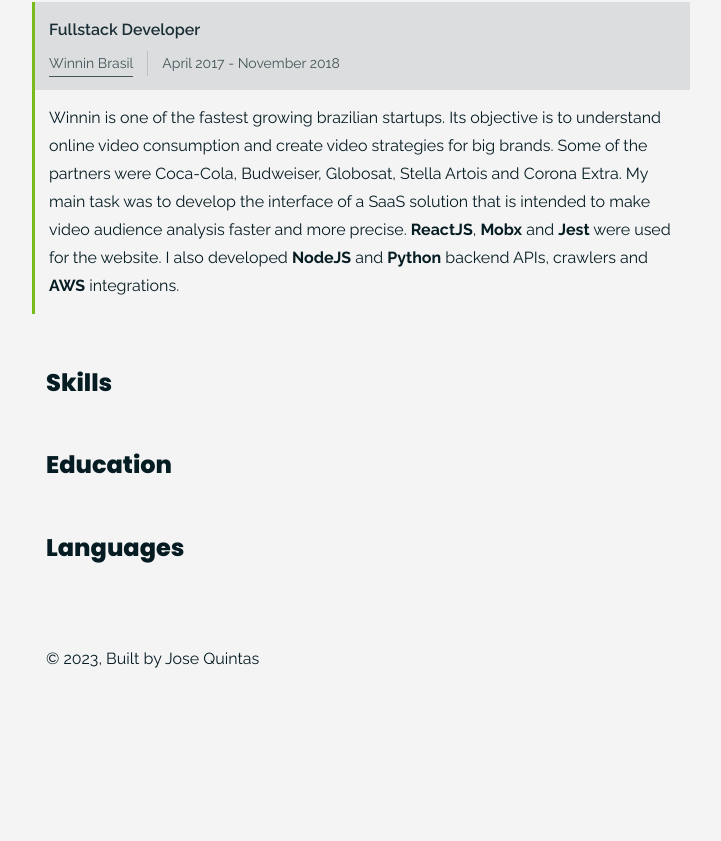
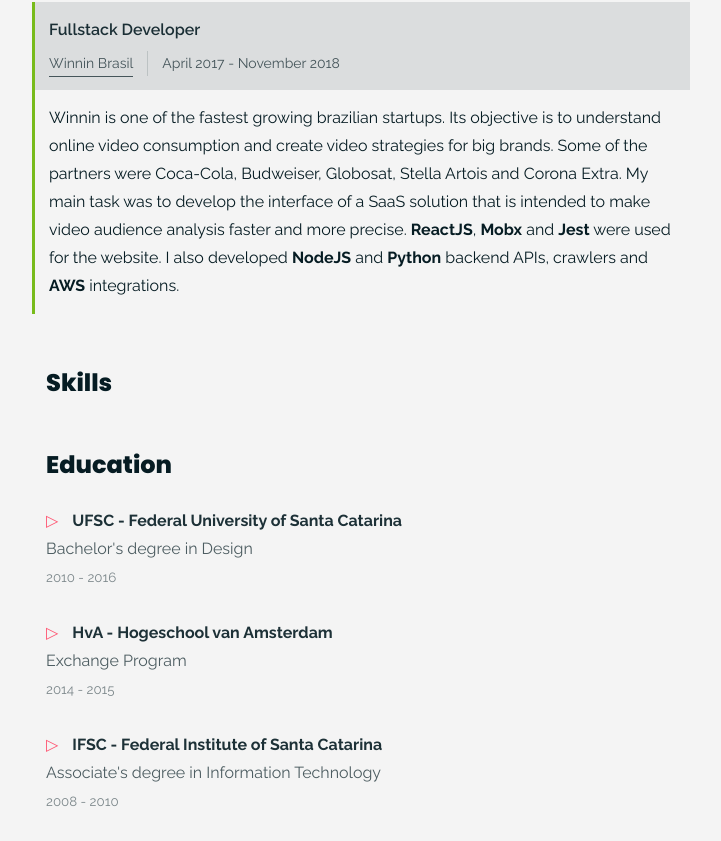
Before and after one commit to JCQuintas/mind-components, a Next.js app: page /about in a window 1280 px wide. Shown: the part 1956-2797 px from the top of the page, without its empty margins (279-1000 px from the left). Before the commit the page ends 2671 px from the top, so only its background shows below. Built offline with nearby package versions, Linux system fonts and the light colour scheme.

Commit message:
fix: language and education

```diff
--- a/src/app/about/about.module.css
+++ b/src/app/about/about.module.css
@@ -13,6 +13,7 @@
   margin: 0;
   margin-bottom: var(--spacing-0-3);
   font-size: var(--spacing-1-5);
+  color: rgb(var(--accent-rgb));
 }
 
 .bioText h3 {
--- /dev/null
+++ b/src/app/about/components/education.module.css
@@ -0,0 +1,21 @@
+.education {
+  margin-bottom: var(--spacing-1);
+}
+
+.institution {
+  opacity: 0.9;
+}
+
+.course {
+  opacity: 0.7;
+  margin-right: var(--spacing-0-5);
+}
+
+.glyph {
+  color: rgb(var(--accent-rgb));
+  margin-right: var(--spacing-0-5);
+}
+
+.year {
+  opacity: 0.5;
+}
--- /dev/null
+++ b/src/app/about/components/education.tsx
@@ -0,0 +1,22 @@
+import { FunctionComponent } from 'react'
+import styles from './education.module.css'
+
+interface EducationProps {
+  institution: string
+  start: number
+  end: number
+  course: string
+}
+
+export const Education: FunctionComponent<EducationProps> = ({ institution, start, end, course }) => {
+  return (
+    <div className={styles.education}>
+      <div>
+        <span className={styles.glyph}>▷</span>
+        <b className={styles.institution}>{institution}</b>
+      </div>
+      <div className={styles.course}>{course}</div>
+      <small className={styles.year}>{`${start} - ${end}`}</small>
+    </div>
+  )
+}
--- /dev/null
+++ b/src/app/about/components/language.module.css
@@ -0,0 +1,16 @@
+.language {
+  margin-bottom: var(--spacing-0-5);
+}
+
+.language b {
+  opacity: 0.9;
+}
+
+.glyph {
+  color: rgb(var(--accent-rgb));
+  margin-right: var(--spacing-0-5);
+}
+
+.level {
+  text-transform: capitalize;
+}
--- /dev/null
+++ b/src/app/about/components/language.tsx
@@ -0,0 +1,16 @@
+import { FunctionComponent } from 'react'
+import styles from './language.module.css'
+
+interface LanguageProps {
+  name: string
+  level: 'native' | 'fluent' | 'conversational'
+}
+
+export const Language: FunctionComponent<LanguageProps> = ({ name, level }) => {
+  return (
+    <div className={styles.language}>
+      <span className={styles.glyph}>◇</span>
+      <b>{name}</b> - <span className={styles.level}>{level}</span>
+    </div>
+  )
+}
--- a/src/app/about/page.tsx
+++ b/src/app/about/page.tsx
@@ -5,6 +5,8 @@ import { PageHeader } from '../../components/page-header'
 import { siteData } from '../../site-data'
 import styles from './about.module.css'
 import { Company } from './components/company'
+import { Education } from './components/education'
+import { Language } from './components/language'
 import { Social } from './components/social'
 import profilePic from './profile.png'
 
@@ -128,7 +130,7 @@ export default function About() {
         {/* <Skills /> */}
 
         <h2>Education</h2>
-        {/* <Education
+        <Education
           institution="UFSC - Federal University of Santa Catarina"
           course="Bachelor's degree in Design"
           start={2010}
@@ -140,12 +142,12 @@ export default function About() {
           course="Associate's degree in Information Technology"
           start={2008}
           end={2010}
-      /> */}
+        />
 
         <h2>Languages</h2>
-        {/* <Language name="Portuguese" level="native" />
+        <Language name="Portuguese" level="native" />
         <Language name="English" level="fluent" />
-      <Language name="Spanish" level="conversational" /> */}
+        <Language name="Spanish" level="conversational" />
 
         <div className={styles.spacing} />
       </main>
```
Also changed, not shown: src/components/education.tsx (deleted, +0 -45 lines), src/components/language.tsx (deleted, +0 -34 lines). Lines whose indentation alone changed are shown as unchanged.
